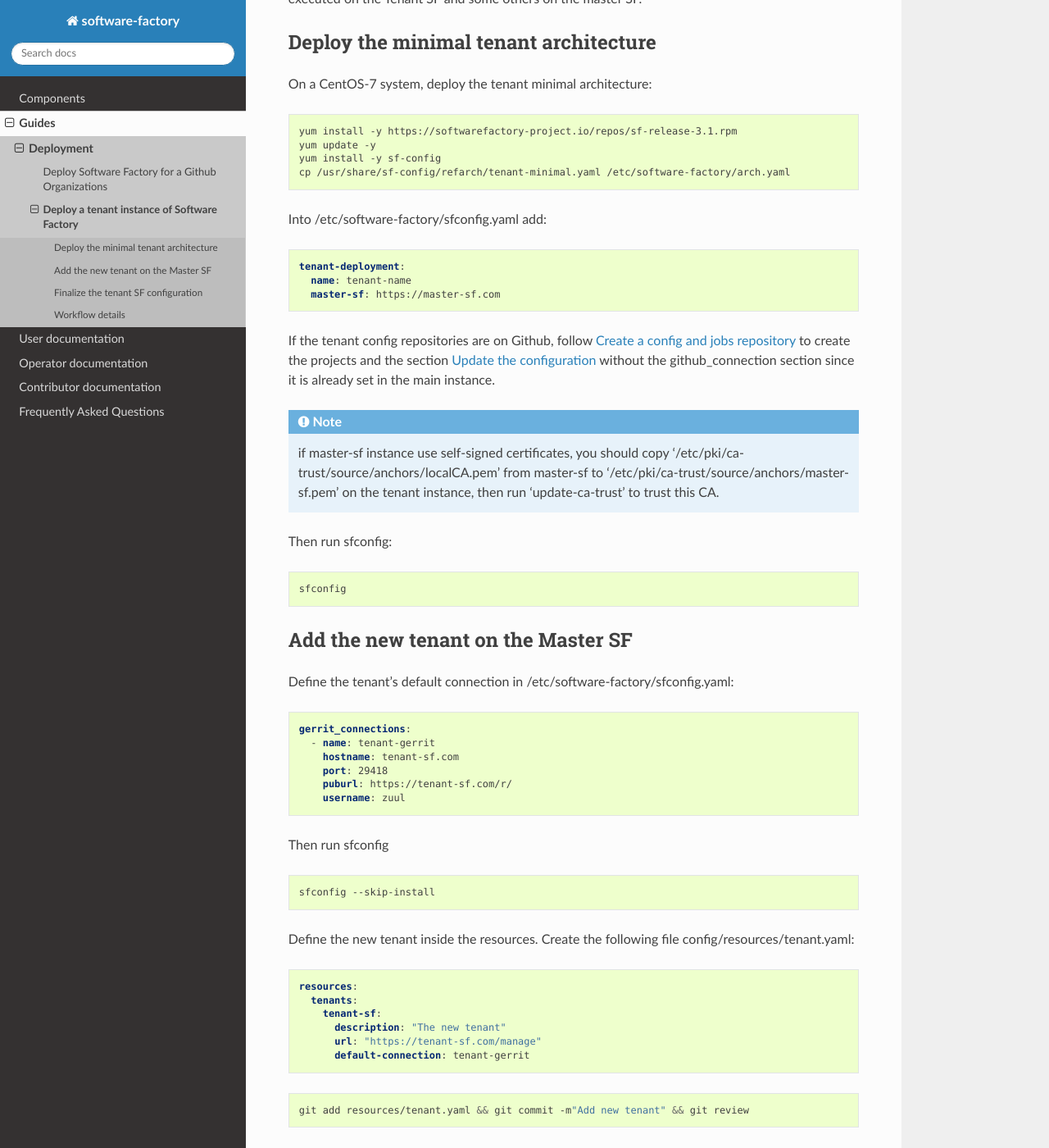
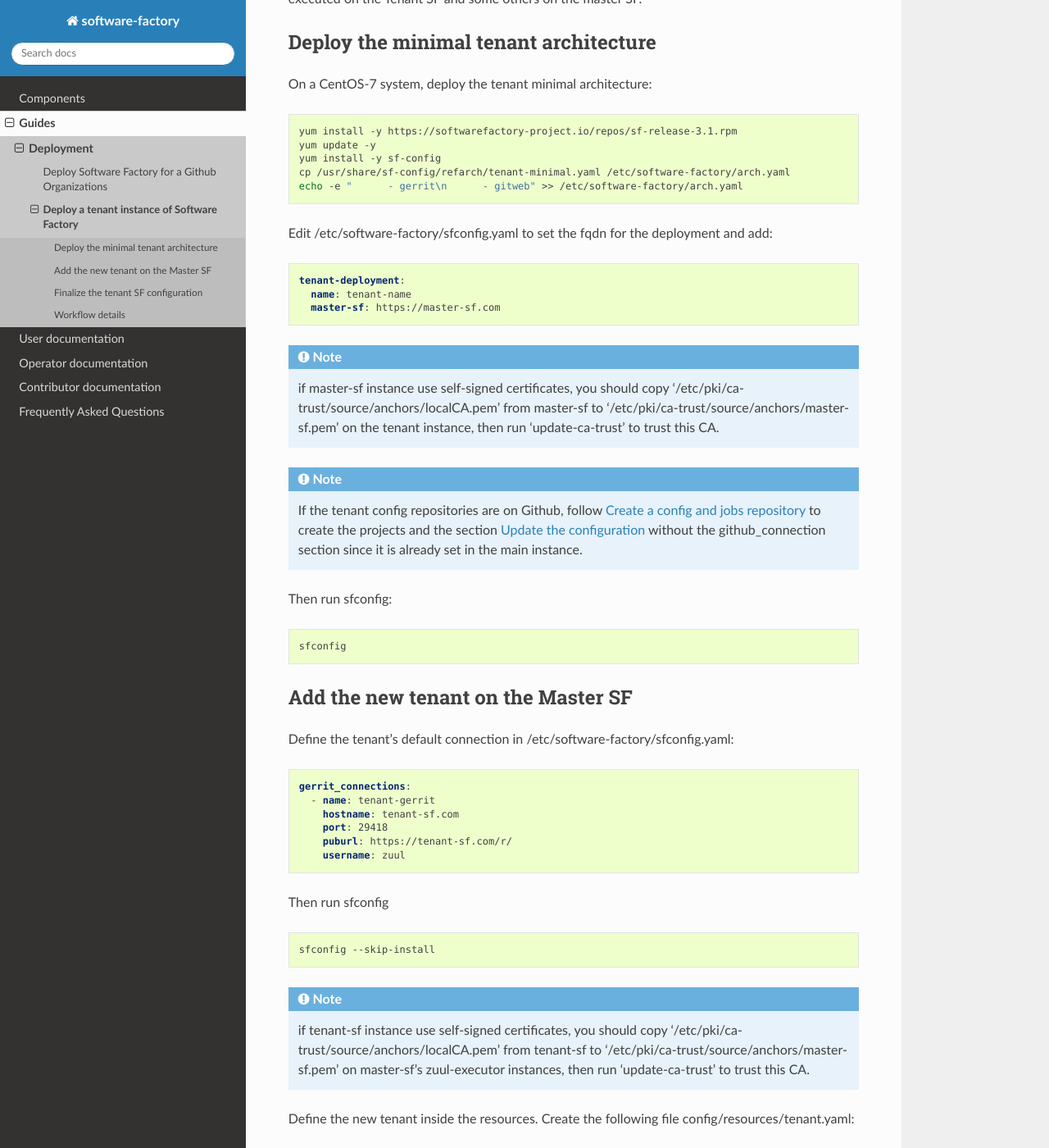
Before and after one commit to softwarefactory-project/sf-docs, a Sphinx documentation site: the page built from docs/guides/tenant_deployment.rst, in a window 1280 px wide and 1400 px high, scrolled down 370 px. Shown: the whole window at 82% size. Built offline with Sphinx 7.4.7 and the Read the Docs theme 2.0.0, drawn with Linux system fonts in a browser that asks for light colours; some of the changed text lies outside the part shown.

Commit message:
guide tenant deployement: Add note for self-signed certs
- certs must be deployed on all zuul-executor nodes

Change-Id: Icc4235c9dd8623470e348a2353c383687de39487
TG-1903

```diff
--- a/docs/guides/tenant_deployment.rst
+++ b/docs/guides/tenant_deployment.rst
@@ -26,8 +26,9 @@ On a CentOS-7 system, deploy the tenant minimal architecture:
   yum update -y
   yum install -y sf-config
   cp /usr/share/sf-config/refarch/tenant-minimal.yaml /etc/software-factory/arch.yaml
+  echo -e "      - gerrit\n      - gitweb" >> /etc/software-factory/arch.yaml
 
-Into /etc/software-factory/sfconfig.yaml add:
+Edit /etc/software-factory/sfconfig.yaml to set the fqdn for the deployment and add:
 
 .. code-block:: yaml
 
@@ -35,14 +36,19 @@ Into /etc/software-factory/sfconfig.yaml add:
     name: tenant-name
     master-sf: https://master-sf.com
 
-If the tenant config repositories are on Github, follow :ref:`Create a config and jobs repository<create_config_job_repos>` to create the projects and the section :ref:`Update the configuration<update_the_configuration>` without the github_connection section since it is already set in the main instance.
-
 .. note::
 
   if master-sf instance use self-signed certificates, you should copy
   '/etc/pki/ca-trust/source/anchors/localCA.pem' from master-sf to
   '/etc/pki/ca-trust/source/anchors/master-sf.pem' on the tenant instance, then run
   'update-ca-trust' to trust this CA.
+
+.. note::
+
+  If the tenant config repositories are on Github, follow :ref:`Create a config and
+  jobs repository<create_config_job_repos>` to create the projects and the section
+  :ref:`Update the configuration<update_the_configuration>` without the
+  github_connection section since it is already set in the main instance.
 
 Then run sfconfig:
 
@@ -70,6 +76,13 @@ Then run sfconfig
 
   sfconfig --skip-install
 
+.. note::
+
+  if tenant-sf instance use self-signed certificates, you should copy
+  '/etc/pki/ca-trust/source/anchors/localCA.pem' from tenant-sf to
+  '/etc/pki/ca-trust/source/anchors/master-sf.pem' on master-sf's zuul-executor
+  instances, then run 'update-ca-trust' to trust this CA.
+
 Define the new tenant inside the resources. Create the following file
 config/resources/tenant.yaml:
 
@@ -87,7 +100,7 @@ config/resources/tenant.yaml:
   git add resources/tenant.yaml && git commit -m"Add new tenant" && git review
 
 Once the change is approved, merged and the *config-update* finished with success,
-operator can run a new sfconfig run on the tenant SF.
+operator can run sfconfig on the tenant SF instance.
 
 
 Finalize the tenant SF configuration
```
